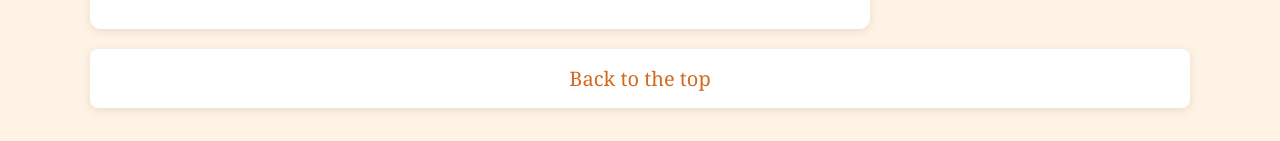
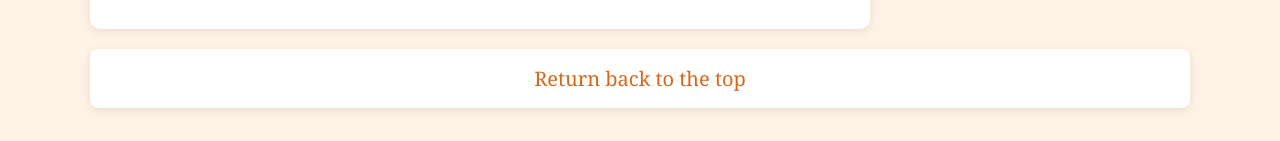
Before and after one commit to llizaveett/homework2, a plain HTML site: page index.html in a window 1280 px wide. Shown: the part 2041-2182 px from the top of the page. Drawn offline with Linux system fonts and the light colour scheme.

Commit message:
Change footer link text from 'Back' to 'Return back'

```diff
--- a/index.html
+++ b/index.html
@@ -1,4 +1,4 @@
-<!DOCTYPE html>
+ <!DOCTYPE html>
 <html lang="en">
 <head>
   <meta charset="utf-8">
@@ -210,7 +210,7 @@
     </div>
 
     <footer>
-      <a href="#">Back to the top</a>
+      <a href="#">Return back to the top</a>
     </footer>
 
   </div>
```
